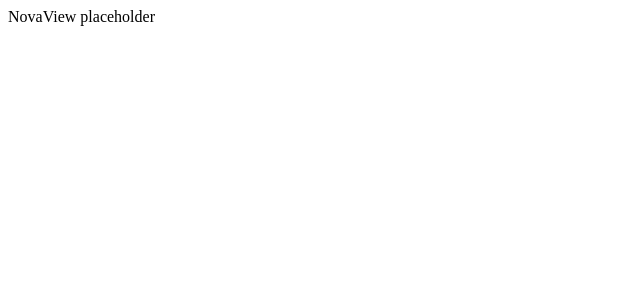
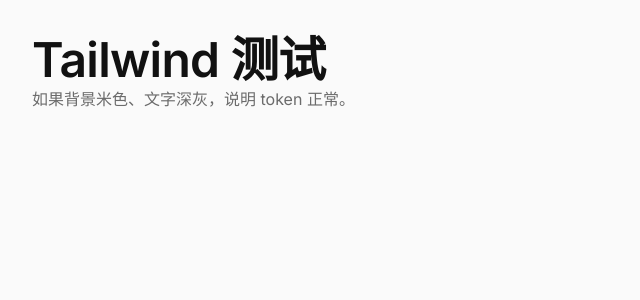
Before and after one commit to Woods30/NovaView-site, a React (Vite) app: page / in a window 1280 px wide. Shown: the top 300 px of the page, without its empty margins (0-640 px from the left). Built offline with nearby package versions, Linux system fonts and the light colour scheme.

Commit message:
feat(style): add Tailwind v4 + design tokens + dark mode

```diff
--- a/package.json
+++ b/package.json
@@ -21,9 +21,13 @@
     "format": "prettier --write ."
   },
   "dependencies": {
+    "@fontsource/inter": "^5.2.8",
+    "@fontsource/jetbrains-mono": "^5.2.8",
+    "@tailwindcss/vite": "^4.3.1",
     "@tanstack/react-router": "^1.170.16",
     "react": "19",
     "react-dom": "19",
+    "tailwindcss": "4",
     "typescript": "^6.0.3",
     "vite": "^8.1.0"
   },
@@ -44,6 +48,7 @@
     "eslint-plugin-react-hooks": "^7.1.1",
     "jsdom": "^29.1.1",
     "prettier": "^3.8.4",
+    "sharp": "^0.35.2",
     "typescript-eslint": "^8.62.0",
     "vite-tsconfig-paths": "^6.1.1",
     "vitest": "^4.1.9"
--- a/src/main.tsx
+++ b/src/main.tsx
@@ -1,3 +1,7 @@
+import '@fontsource/inter/400.css';
+import '@fontsource/inter/600.css';
+import '@fontsource/jetbrains-mono/400.css';
+import './styles/globals.css';
 import { StrictMode } from 'react';
 import { createRoot } from 'react-dom/client';
 import { RouterProvider } from '@tanstack/react-router';
--- a/src/router.tsx
+++ b/src/router.tsx
@@ -1,7 +1,12 @@
 import { createRouter, createRootRoute } from '@tanstack/react-router';
 
 const rootRoute = createRootRoute({
-  component: () => <div className="p-8 text-fg">NovaView placeholder</div>,
+  component: () => (
+    <div className="min-h-screen bg-bg text-fg p-8">
+      <h1 className="text-3xl">Tailwind 测试</h1>
+      <p className="text-fg-muted">如果背景米色、文字深灰，说明 token 正常。</p>
+    </div>
+  ),
 });
 
 const router = createRouter({ routeTree: rootRoute });
--- /dev/null
+++ b/src/styles/globals.css
@@ -0,0 +1,92 @@
+@import 'tailwindcss';
+@import './tokens.css';
+
+@theme inline {
+  --color-bg: var(--color-bg);
+  --color-surface: var(--color-surface);
+  --color-fg: var(--color-fg);
+  --color-fg-muted: var(--color-fg-muted);
+  --color-border: var(--color-border);
+  --color-accent: var(--color-accent);
+  --color-accent-hover: var(--color-accent-hover);
+  --color-accent-active: var(--color-accent-active);
+  --color-success: var(--color-success);
+  --color-warn: var(--color-warn);
+  --color-danger: var(--color-danger);
+  --color-brand-blue: var(--color-brand-blue);
+  --color-brand-purple: var(--color-brand-purple);
+
+  --font-sans: var(--font-sans);
+  --font-mono: var(--font-mono);
+
+  --radius-sm: var(--radius-sm);
+  --radius-md: var(--radius-md);
+  --radius-lg: var(--radius-lg);
+  --radius-pill: var(--radius-pill);
+}
+
+* {
+  box-sizing: border-box;
+}
+html,
+body {
+  margin: 0;
+  padding: 0;
+}
+html {
+  scroll-behavior: smooth;
+}
+body {
+  background: var(--color-bg);
+  color: var(--color-fg);
+  font-family: var(--font-sans);
+  font-size: var(--text-base);
+  line-height: var(--leading-body);
+  -webkit-font-smoothing: antialiased;
+}
+img,
+svg {
+  display: block;
+  max-width: 100%;
+}
+a {
+  color: var(--color-accent);
+  text-decoration: none;
+}
+a:hover {
+  text-decoration: underline;
+  text-underline-offset: 3px;
+}
+button {
+  font-family: inherit;
+  cursor: pointer;
+}
+
+h1,
+h2,
+h3,
+h4 {
+  font-family: var(--font-sans);
+  line-height: var(--leading-tight);
+  margin: 0;
+  letter-spacing: -0.015em;
+  font-weight: 600;
+}
+
+section {
+  padding-block: 80px;
+}
+section + section {
+  border-top: 1px solid var(--color-border);
+}
+
+@media (max-width: 1023px) {
+  section {
+    padding-block: 48px;
+  }
+}
+@media (max-width: 639px) {
+  section {
+    padding-block: 36px;
+  }
+}
--- /dev/null
+++ b/src/styles/tokens.css
@@ -0,0 +1,47 @@
+:root {
+  --color-bg: #fafafa;
+  --color-surface: #ffffff;
+  --color-fg: #111111;
+  --color-fg-muted: #6b6b6b;
+  --color-border: #e5e5e5;
+  --color-accent: #2f6feb;
+  --color-accent-hover: color-mix(in oklab, #2f6feb, black 8%);
+  --color-accent-active: color-mix(in oklab, #2f6feb, black 14%);
+  --color-success: #17a34a;
+  --color-warn: #eab308;
+  --color-danger: #dc2626;
+  --color-brand-blue: #60a5fa;
+  --color-brand-purple: #a78bfa;
+
+  --font-sans: 'Inter', -apple-system, system-ui, 'PingFang SC', 'Microsoft YaHei', sans-serif;
+  --font-mono: ui-monospace, 'JetBrains Mono', 'SFMono-Regular', Menlo, monospace;
+
+  --text-xs: 12px;
+  --text-sm: 14px;
+  --text-base: 16px;
+  --text-lg: 20px;
+  --text-xl: 24px;
+  --text-2xl: 32px;
+  --text-3xl: 48px;
+  --text-4xl: 64px;
+  --leading-body: 1.55;
+  --leading-tight: 1.15;
+
+  --radius-sm: 8px;
+  --radius-md: 12px;
+  --radius-lg: 16px;
+  --radius-pill: 9999px;
+
+  --container-max: 1200px;
+}
+
+.dark {
+  --color-bg: #0a0a0a;
+  --color-surface: #141414;
+  --color-fg: #f5f5f5;
+  --color-fg-muted: #a3a3a3;
+  --color-border: #262626;
+  --color-accent: #4d8cff;
+  --color-accent-hover: color-mix(in oklab, #4d8cff, white 8%);
+  --color-accent-active: color-mix(in oklab, #4d8cff, white 14%);
+}
--- a/vite.config.ts
+++ b/vite.config.ts
@@ -1,8 +1,9 @@
 import { defineConfig } from 'vite';
 import react from '@vitejs/plugin-react';
 import tsconfigPaths from 'vite-tsconfig-paths';
+import tailwindcss from '@tailwindcss/vite';
 
 export default defineConfig({
   server: { port: 3000 },
-  plugins: [react(), tsconfigPaths()],
+  plugins: [react(), tsconfigPaths(), tailwindcss()],
 });
```
Also changed, not shown: 1 other file (tests, documents, lock files or other folders).
